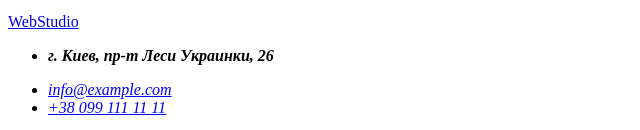
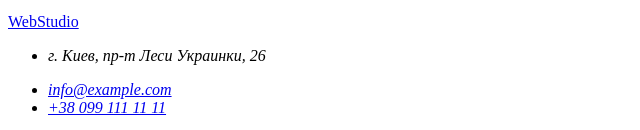
Before and after one commit to vadym-bess/goit-markup-hw-01, a plain HTML site: page index.html in a window 1280 px wide. Shown: the part 3038-3168 px from the top of the page, 0-640 px from the left. Drawn offline with Linux system fonts and the light colour scheme.

Commit message:
teg <b> deleted

```diff
--- a/index.html
+++ b/index.html
@@ -142,7 +142,7 @@
             <address>
                 <ul>
                     <li>
-                    <p><b>г. Киев, пр-т Леси Украинки, 26</b></p>
+                    <p>г. Киев, пр-т Леси Украинки, 26</p>
                     </li>
 
                     <li>
```
